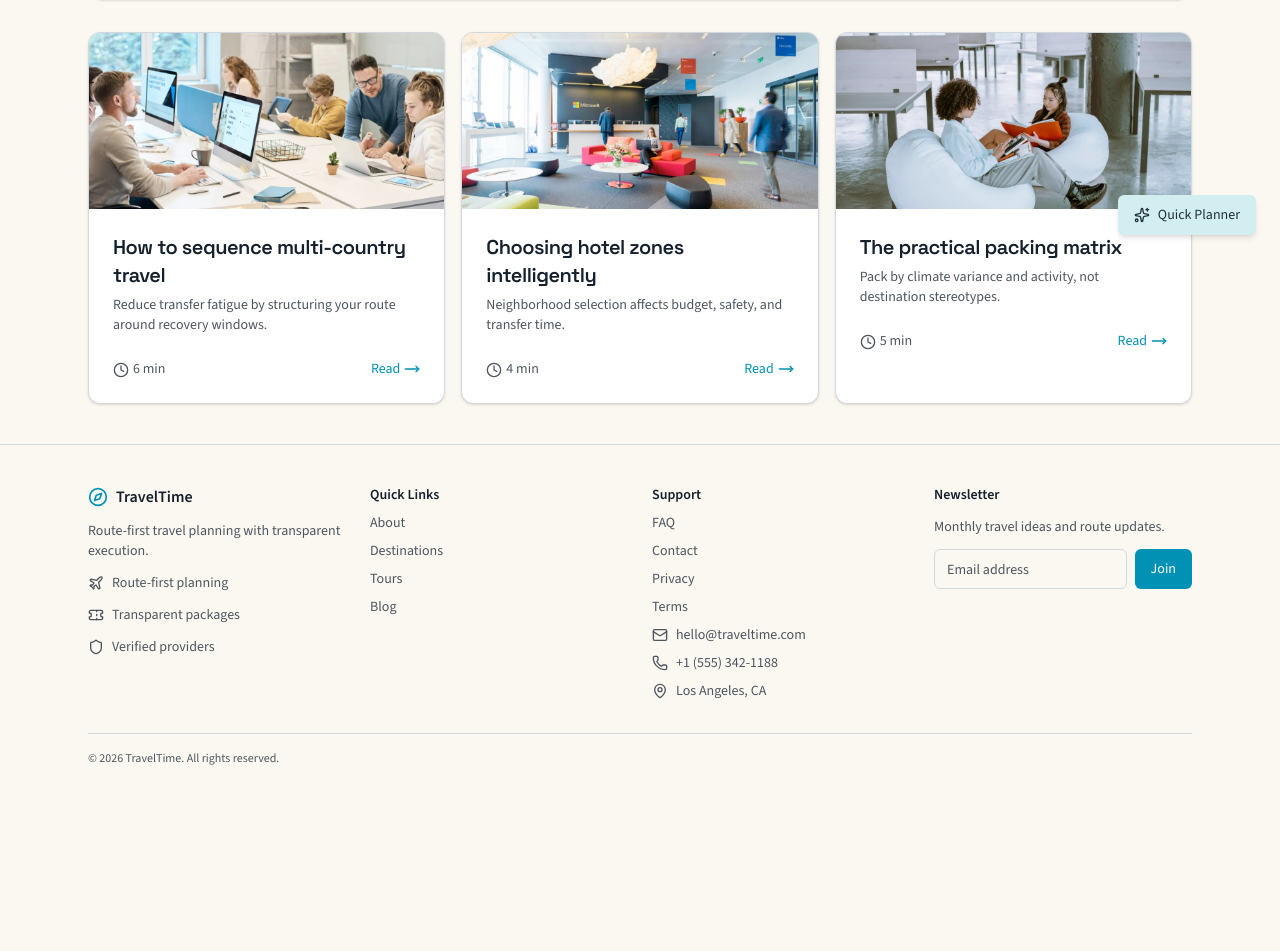
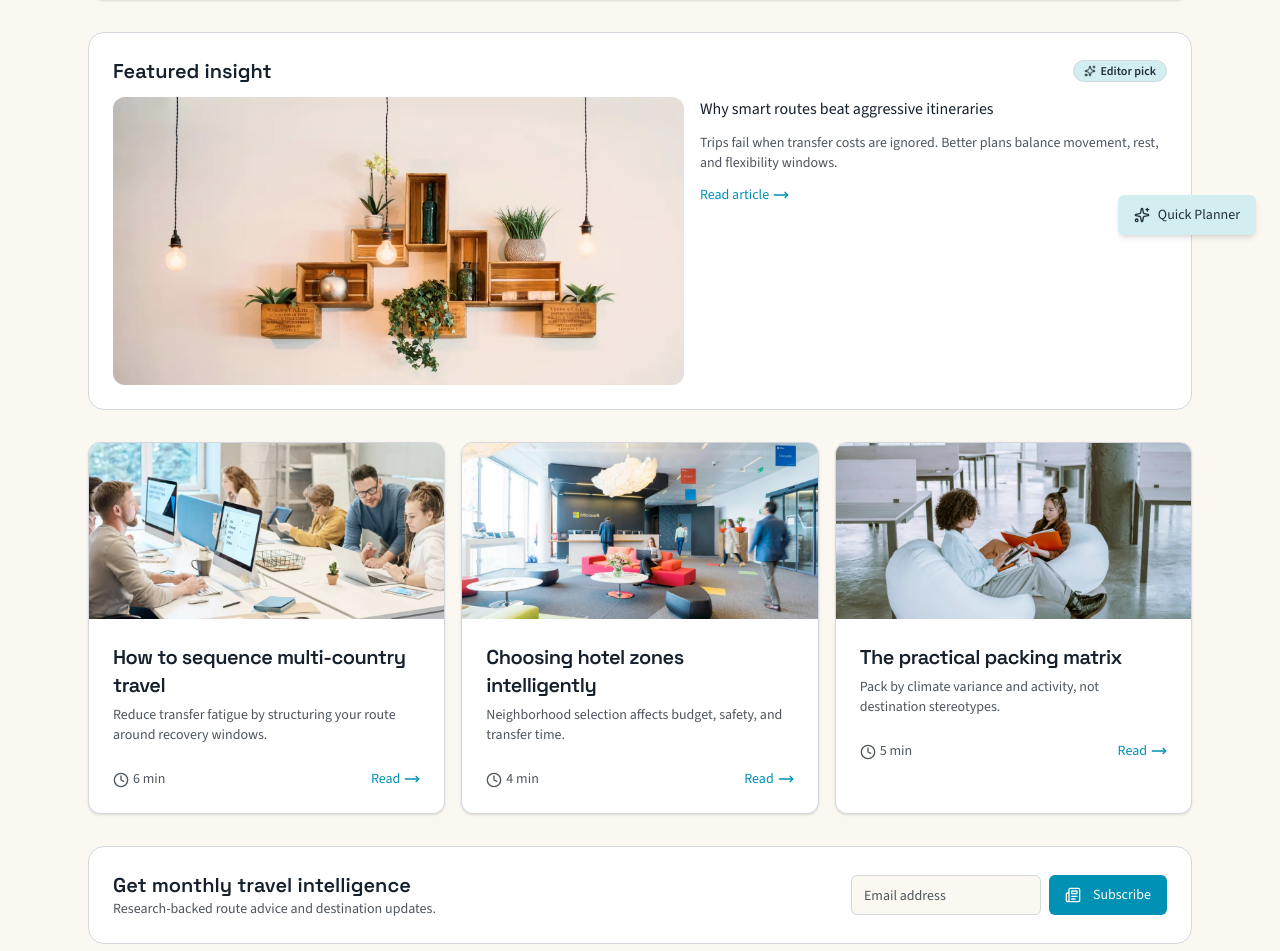
Before and after one commit to pthanksdev/TravelTime, a React (Vite) app: page /blog in a window 1280 px wide. Shown: the part 541-1492 px from the top of the page. Before the commit the page ends 1347 px from the top, so only its background shows below. Built offline with nearby package versions, Linux system fonts and the light colour scheme.

Commit message:
Add featured insights and subscription section to BlogPage; enhance BookingPage with booking process steps and secure handling message

```diff
--- a/src/pages/BlogPage.tsx
+++ b/src/pages/BlogPage.tsx
@@ -1,7 +1,10 @@
-import { Clock4, MoveRight } from "lucide-react";
+import { Clock4, MoveRight, Newspaper, Sparkles } from "lucide-react";
 import { Link } from "react-router-dom";
 import { PageHero } from "@/components/page/PageHero";
+import { Badge } from "@/components/ui/badge";
+import { Button } from "@/components/ui/button";
 import { Card, CardContent, CardDescription, CardHeader, CardTitle } from "@/components/ui/card";
+import { Input } from "@/components/ui/input";
 
 const posts = [
   {
@@ -35,6 +38,21 @@ export function BlogPage() {
         imageAlt="Travel blog"
       />
 
+      <section className="rounded-2xl border bg-card p-4 sm:p-6">
+        <div className="mb-3 flex flex-wrap items-center justify-between gap-2">
+          <h2 className="text-xl font-semibold">Featured insight</h2>
+          <Badge variant="secondary"><Sparkles className="mr-1 inline size-3" />Editor pick</Badge>
+        </div>
+        <div className="grid gap-4 md:grid-cols-[1.1fr_0.9fr]">
+          <img src="/assets/img/blog/blog-post-6.webp" alt="Featured blog" className="h-56 w-full rounded-xl object-cover sm:h-72" loading="lazy" />
+          <div className="space-y-3 text-sm text-muted-foreground">
+            <p className="text-base font-medium text-foreground">Why smart routes beat aggressive itineraries</p>
+            <p>Trips fail when transfer costs are ignored. Better plans balance movement, rest, and flexibility windows.</p>
+            <Link to="/blog-details" className="inline-flex items-center gap-1 text-primary">Read article <MoveRight className="size-4" /></Link>
+          </div>
+        </div>
+      </section>
+
       <section className="grid gap-4 md:grid-cols-3">
         {posts.map((post) => (
           <Card key={post.title} className="overflow-hidden">
@@ -50,6 +68,19 @@ export function BlogPage() {
           </Card>
         ))}
       </section>
+
+      <section className="rounded-2xl border bg-card p-4 sm:p-6">
+        <div className="flex flex-col gap-3 sm:flex-row sm:items-center sm:justify-between">
+          <div>
+            <h3 className="text-xl font-semibold">Get monthly travel intelligence</h3>
+            <p className="text-sm text-muted-foreground">Research-backed route advice and destination updates.</p>
+          </div>
+          <div className="flex flex-col gap-2 sm:flex-row">
+            <Input placeholder="Email address" />
+            <Button><Newspaper className="mr-1 size-4" />Subscribe</Button>
+          </div>
+        </div>
+      </section>
     </div>
   );
 }
--- a/src/pages/BookingPage.tsx
+++ b/src/pages/BookingPage.tsx
@@ -1,5 +1,6 @@
-import { CalendarDays, CreditCard, Users } from "lucide-react";
+import { CalendarDays, CreditCard, ShieldCheck, Users } from "lucide-react";
 import { PageHero } from "@/components/page/PageHero";
+import { Badge } from "@/components/ui/badge";
 import { Button } from "@/components/ui/button";
 import { Card, CardContent, CardHeader, CardTitle } from "@/components/ui/card";
 import { Input } from "@/components/ui/input";
@@ -22,6 +23,16 @@ export function BookingPage() {
         <Card><CardContent className="pt-6 text-sm"><CreditCard className="mb-2 size-5 text-primary" />Transparent payment flow</CardContent></Card>
       </section>
 
+      <section className="rounded-2xl border bg-card p-4 sm:p-6">
+        <h2 className="mb-3 text-xl font-semibold">Booking process</h2>
+        <div className="grid gap-3 sm:grid-cols-2 lg:grid-cols-4 text-sm">
+          <div className="rounded-lg border p-3"><Badge>1</Badge><p className="mt-2">Submit trip request</p></div>
+          <div className="rounded-lg border p-3"><Badge>2</Badge><p className="mt-2">Receive route proposal</p></div>
+          <div className="rounded-lg border p-3"><Badge>3</Badge><p className="mt-2">Confirm inclusions</p></div>
+          <div className="rounded-lg border p-3"><Badge>4</Badge><p className="mt-2">Secure booking</p></div>
+        </div>
+      </section>
+
       <section className="grid gap-4 lg:grid-cols-2">
         <img src="/assets/img/travel/misc-11.webp" alt="Travel booking" className="h-56 w-full rounded-2xl border object-cover sm:h-72 lg:h-full" loading="lazy" />
         <Card>
@@ -38,6 +49,10 @@ export function BookingPage() {
           </CardContent>
         </Card>
       </section>
+
+      <section className="rounded-2xl border bg-card p-4 sm:p-6 text-sm text-muted-foreground">
+        <p className="flex items-center gap-2"><ShieldCheck className="size-4 text-primary" /> Secure handling of booking details and transparent terms before payment.</p>
+      </section>
     </div>
   );
 }
```
